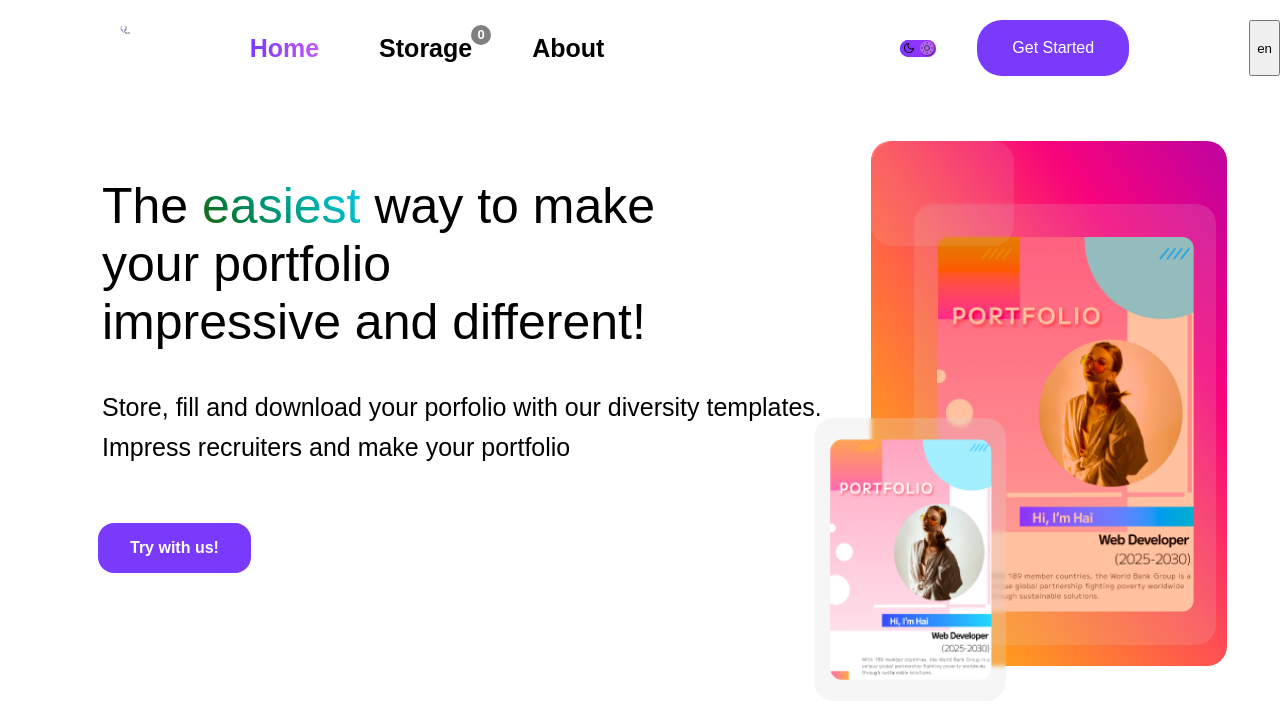
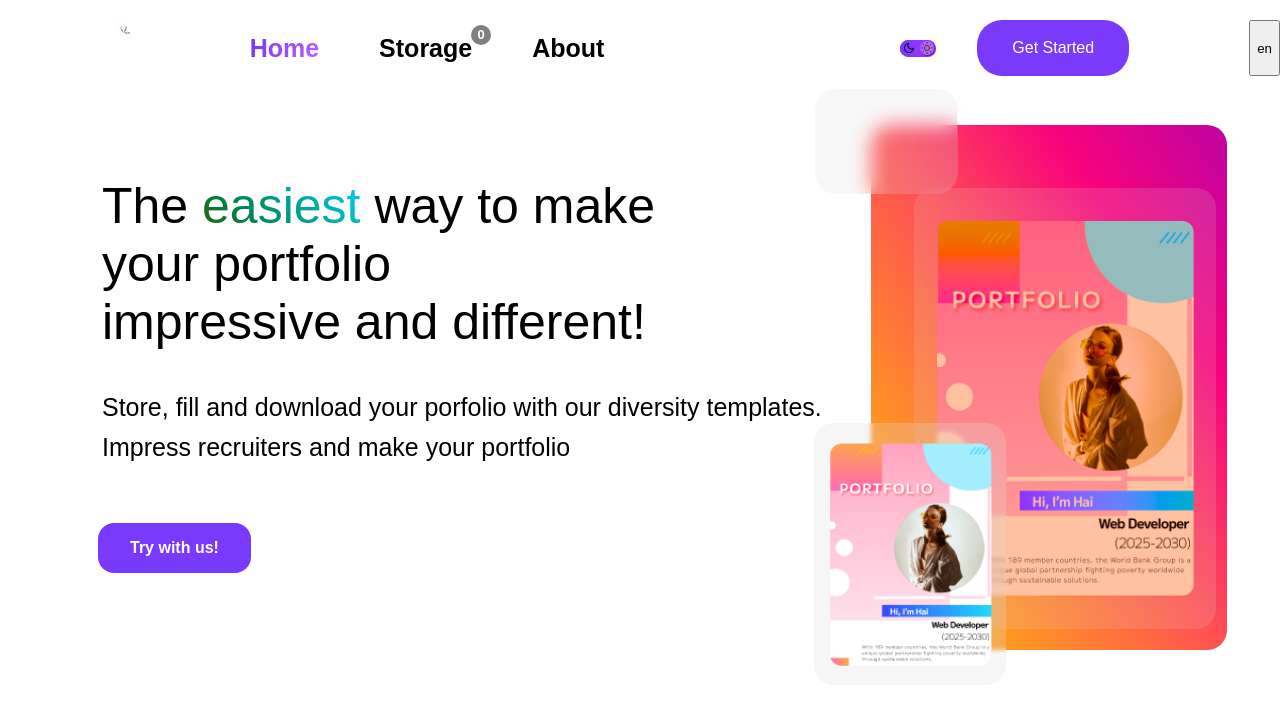
Before and after one commit to tranvanhai0504/web-create-portfolio, a React (Create React App) app: page / in a window 1280 px wide. Shown: the top 718 px of the page. Built offline with nearby package versions, Linux system fonts and the light colour scheme; the HTML template or start-up script is replaced by a standard one.

Commit message:
home page

```diff
--- a/src/pages/HomePage/Home.module.css
+++ b/src/pages/HomePage/Home.module.css
@@ -9,7 +9,7 @@
     flex-grow: 6;
 }
 .HomePageCard{
-    padding-top: 64px;
+    padding-top: 48px;
     flex-grow: 4;
 }
 .Bigcard{
@@ -38,18 +38,19 @@
     justify-content: center;
 }
 #sm3{
-    left: 0;
-    top: 0;
+    position: absolute;
+    left: -56px;
+    top: -36px;
     width: 40%;
     height: 20%;
-    background-color: rgba(220, 220, 220, 0.12);
-    backdrop-filter: blur(1px);
+    background-color: rgba(220, 220, 220, 0.2);
+    backdrop-filter: blur(10px);
     border-radius: 21px;
 }
 #sm2{
     margin-left: -16%;
     margin-bottom: -10%;
-    height: 54%;
+    height: 50%;
     width: 54%;
     backdrop-filter: blur(2px);
     background-color: rgba(220, 220, 220, 0.25);
```
